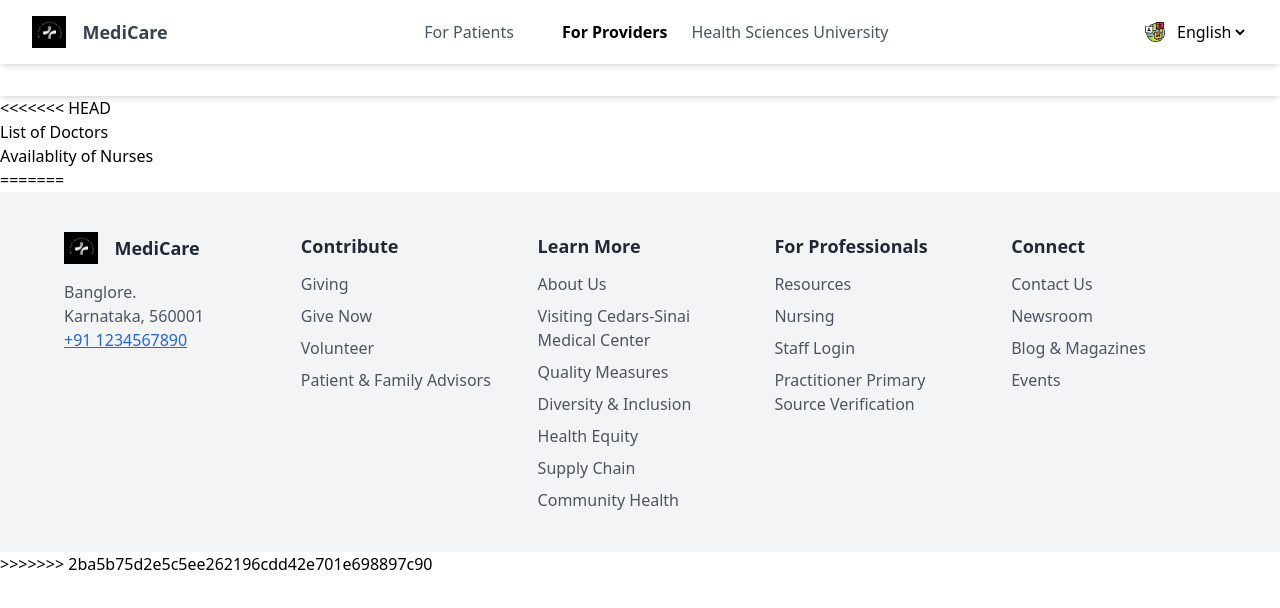
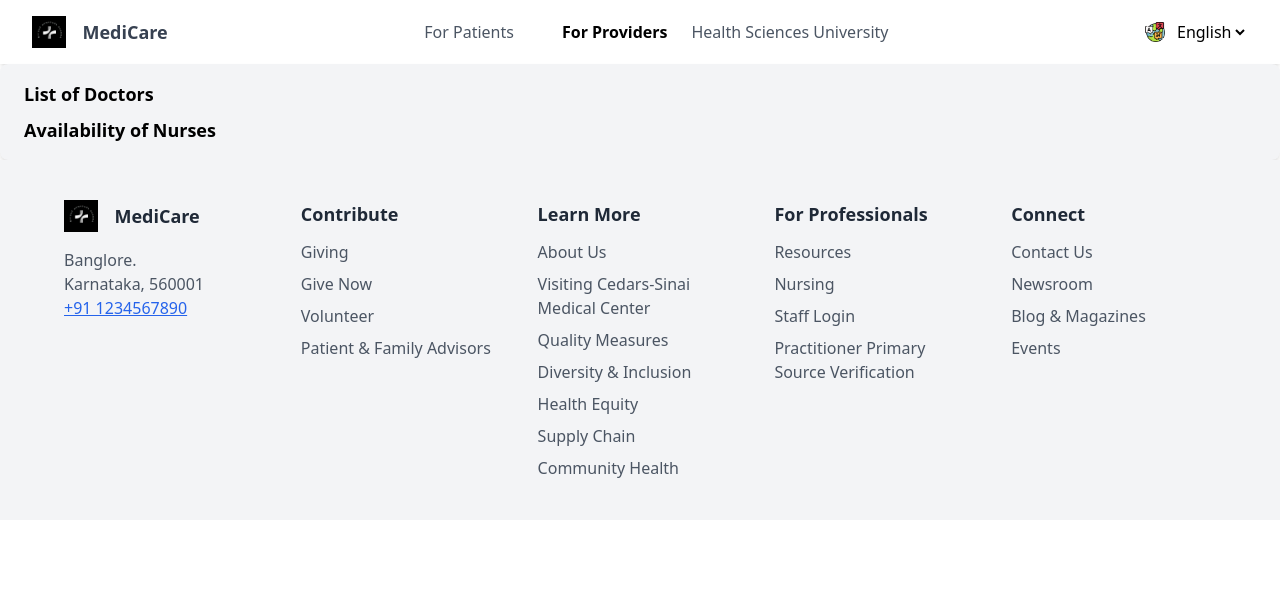
Before and after one commit to AbhilashReddy1519/Hospital-management-system, a website: page src/providers.html in a window 1280 px wide. Drawn offline with nearby package versions, Linux system fonts and the light colour scheme.

Commit message:
added css

```diff
--- a/src/providers.html
+++ b/src/providers.html
@@ -34,17 +34,19 @@
             </div>
         </div>
         </section>
-        <section class="flex justify-between items-center px-8 py-4 shadow-md">
+        <!-- <section class="flex justify-between items-center px-8 py-4 shadow-md">
 
-        </section>
+        </section> -->
     </header>
+    <div class="p-4 bg-gray-100 rounded-lg shadow-md">
+        <h3 class="text-lg font-semibold">
+            <a class="hover:bg-blue-300 px-2 py-1 rounded-md transition" href="./doctor.html">List of Doctors</a>
+        </h3>
+        <h3 class="text-lg font-semibold mt-2">
+            <a class="hover:bg-blue-300 px-2 py-1 rounded-md transition" href="./nurse.html">Availability of Nurses</a>
+        </h3>
+    </div>
 
-<<<<<<< HEAD
-    <div>
-        <h3 ><a class="hover:bg-blue-300" href="./doctor.html">List of Doctors</a></h3>
-        <h3><a class="hover:bg-blue-300" href="./nurse.html">Availablity of Nurses</a></h3>
-    </div>
-=======
     <footer class="bg-gray-100 py-10 px-8">
         <div class="max-w-6xl mx-auto grid grid-cols-1 md:grid-cols-5 gap-8">
             <!-- Logo & Contact -->
@@ -108,7 +110,6 @@
             </div>
         </div>
     </footer>
->>>>>>> 2ba5b75d2e5c5ee262196cdd42e701e698897c90
 
 </body>
 </html>
```
Also changed, not shown: src/doctor.html (+0 -1 lines).
